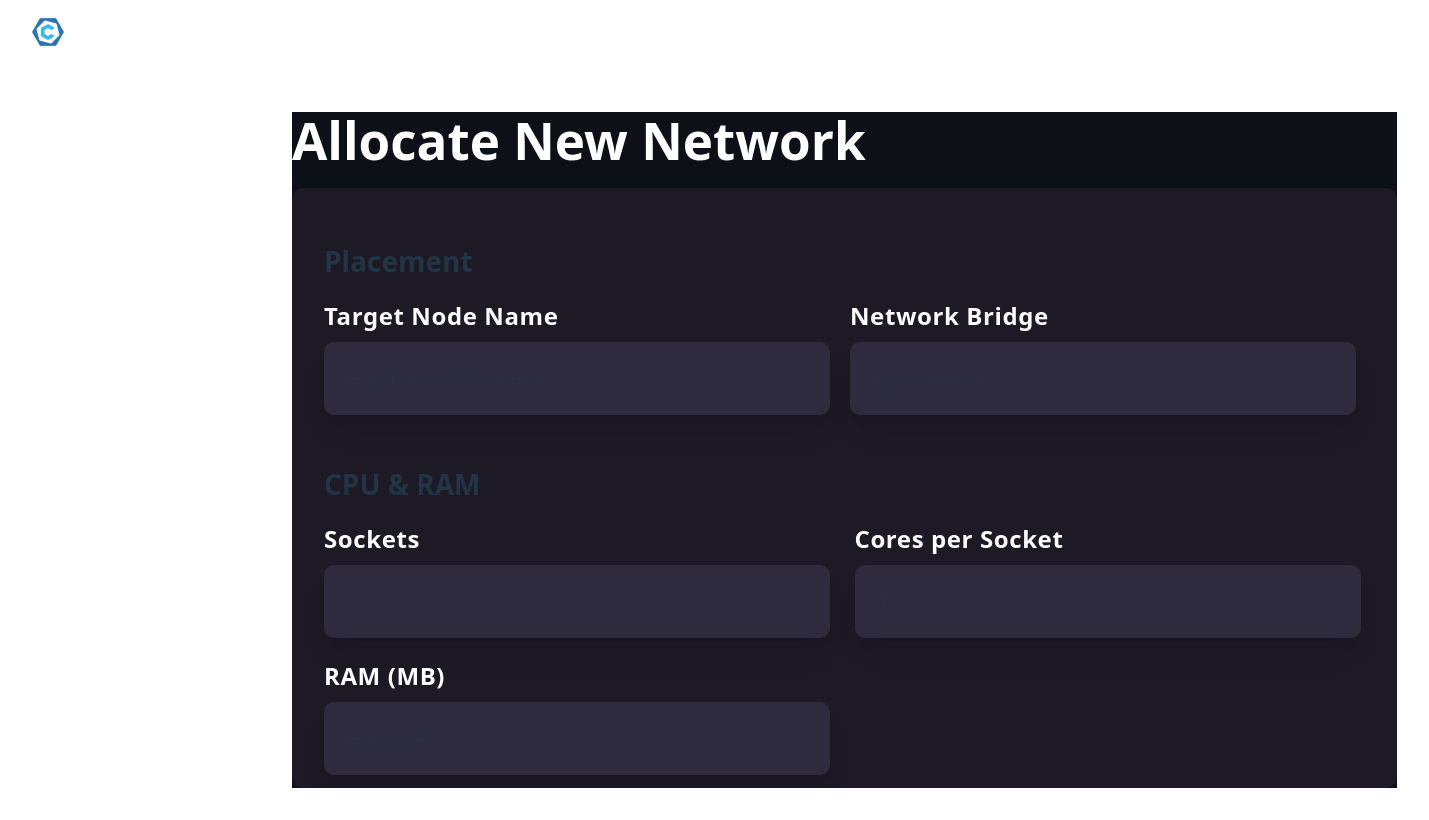
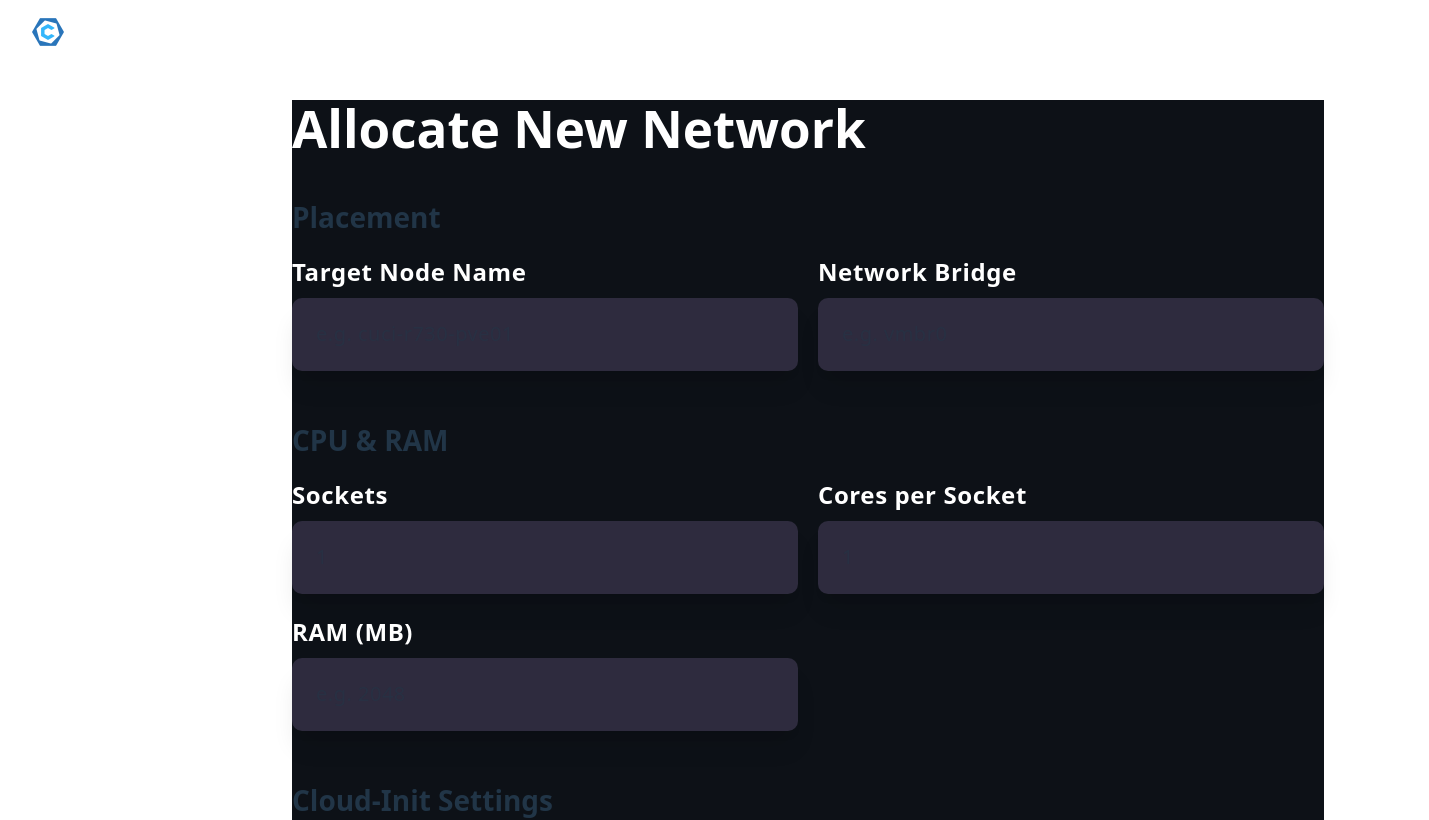
Before and after one commit to padotada/EasyVM_Frontend, a React (Vite) app in the folder easyvm/: page /new_allocation in a window 1280 px wide. Shown: the top 820 px of the page, 1429 px wide, since content can reach past the window. Built offline with nearby package versions, Linux system fonts and the light colour scheme.

Commit message:
fixed scrollbar

```diff
--- a/easyvm/src/pages/new_allocation.tsx
+++ b/easyvm/src/pages/new_allocation.tsx
@@ -49,7 +49,6 @@ const NewAllocation: React.FC = () => {
 					Allocate New Network
 				</h1>
 
-				<div className="w-[1105px] h-[600px] bg-[#1D1A26] shadow-5xl rounded-[10px] p-8 overflow-auto">
 				<h2 className="text-[28px] font-bold mb-4 pt-5">Placement</h2>
 				<div className="flex gap-5">
 					{placement.map(({ title, placeholder, type }) => (
@@ -108,7 +107,6 @@ const NewAllocation: React.FC = () => {
 				</button>
 			</div>
 		</div>
-		</div>
 	);
 };
 
```
Lines whose indentation alone changed are shown as unchanged.
